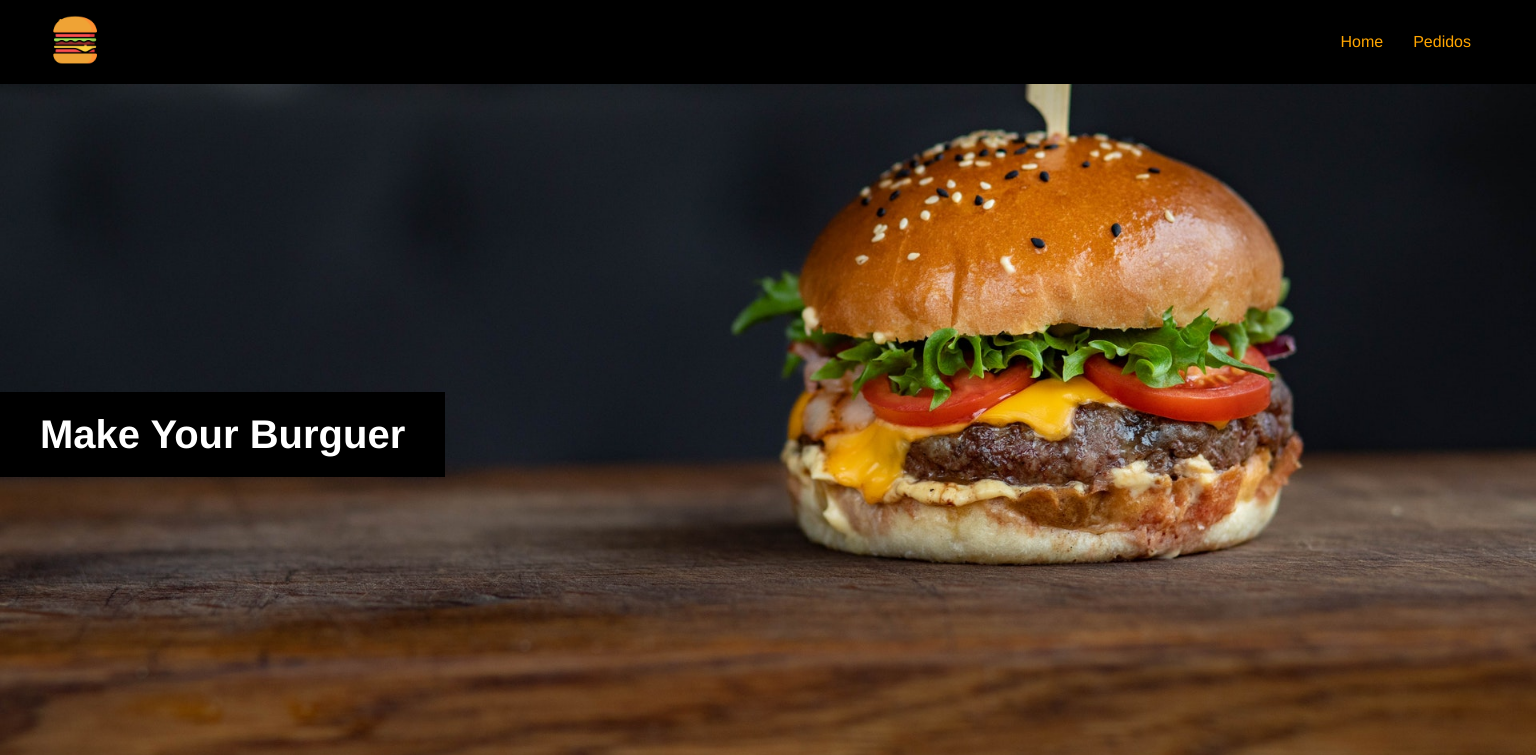
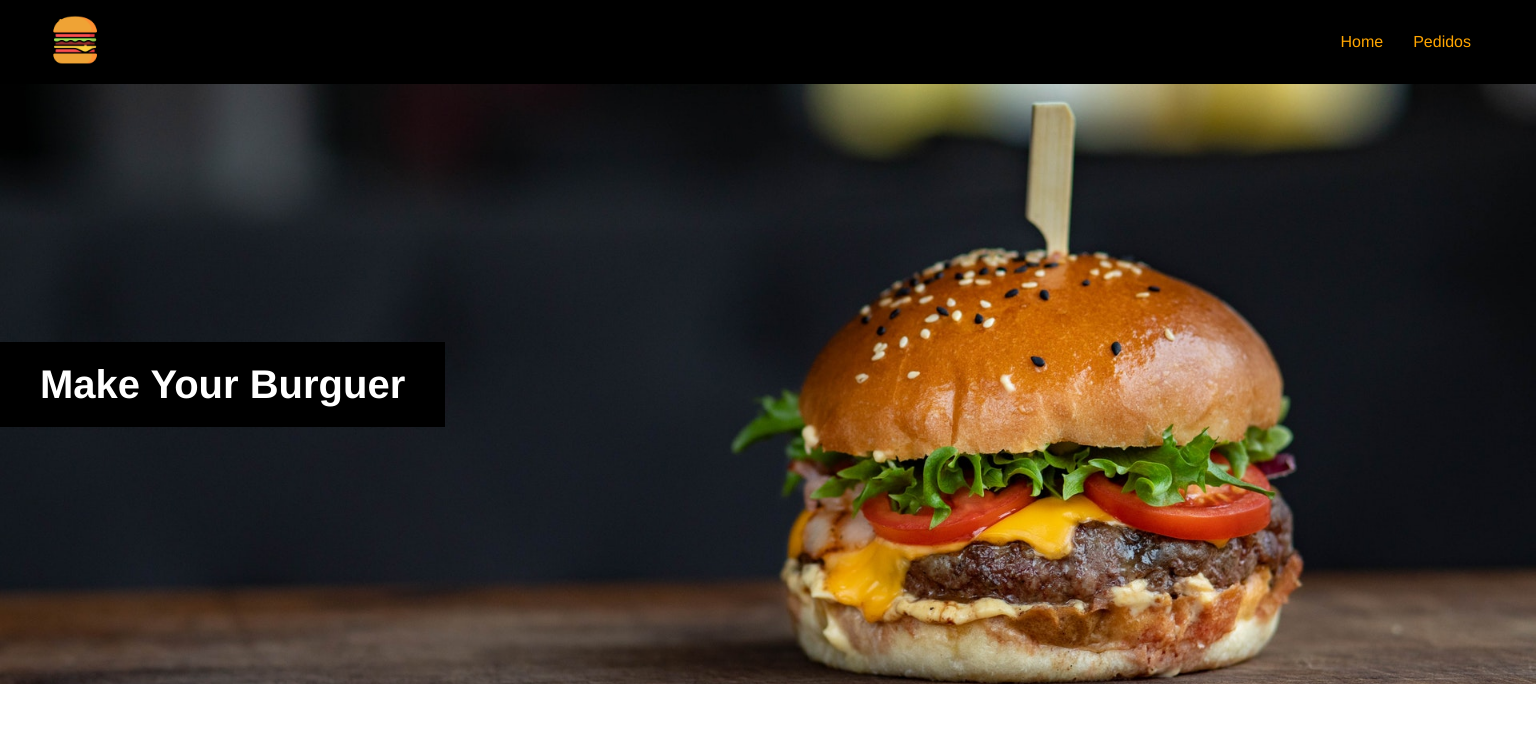
Before and after one commit to mauricio071/Make-Your-Burger, a Vue app: page / in a window 1536 px wide. Shown: the top 755 px of the page. Built offline with nearby package versions, Linux system fonts and the light colour scheme; no server answers.

Commit message:
fix: melhoria no responsivo

```diff
--- a/src/components/Banner.vue
+++ b/src/components/Banner.vue
@@ -15,7 +15,9 @@ header {
   background-image: url('../../public/img/burger.jpg');
   background-size: cover;
   background-repeat: no-repeat;
-  height: 400px;
+  /* background-attachment: fixed; */
+  background-position: center;
+  height: 300px;
   display: flex;
   align-items: center;
 }
@@ -25,26 +27,19 @@ header h1 {
   color: white;
   font-size: 40px;
   padding: 20px 40px;
-
+  text-align: center;
 }
 
-@media (min-width: 768px) {
+@media (min-width: 640px) {
   header {
-    background-position: 0 -100px;
-  }
-}
-
-@media (min-width: 1024px) {
-  header {
-    background-position: 0 -200px;
+    height: 400px;
   }
 }
 
 @media (min-width: 1350px) {
   header {
-    background-image: url('../../public/img/burger.jpg');
-    background-position: 0 -330px;
-    height: 700px;
+    /* background-position: center -300px; */
+    height: 600px;
   }
 
   h1 {
```
